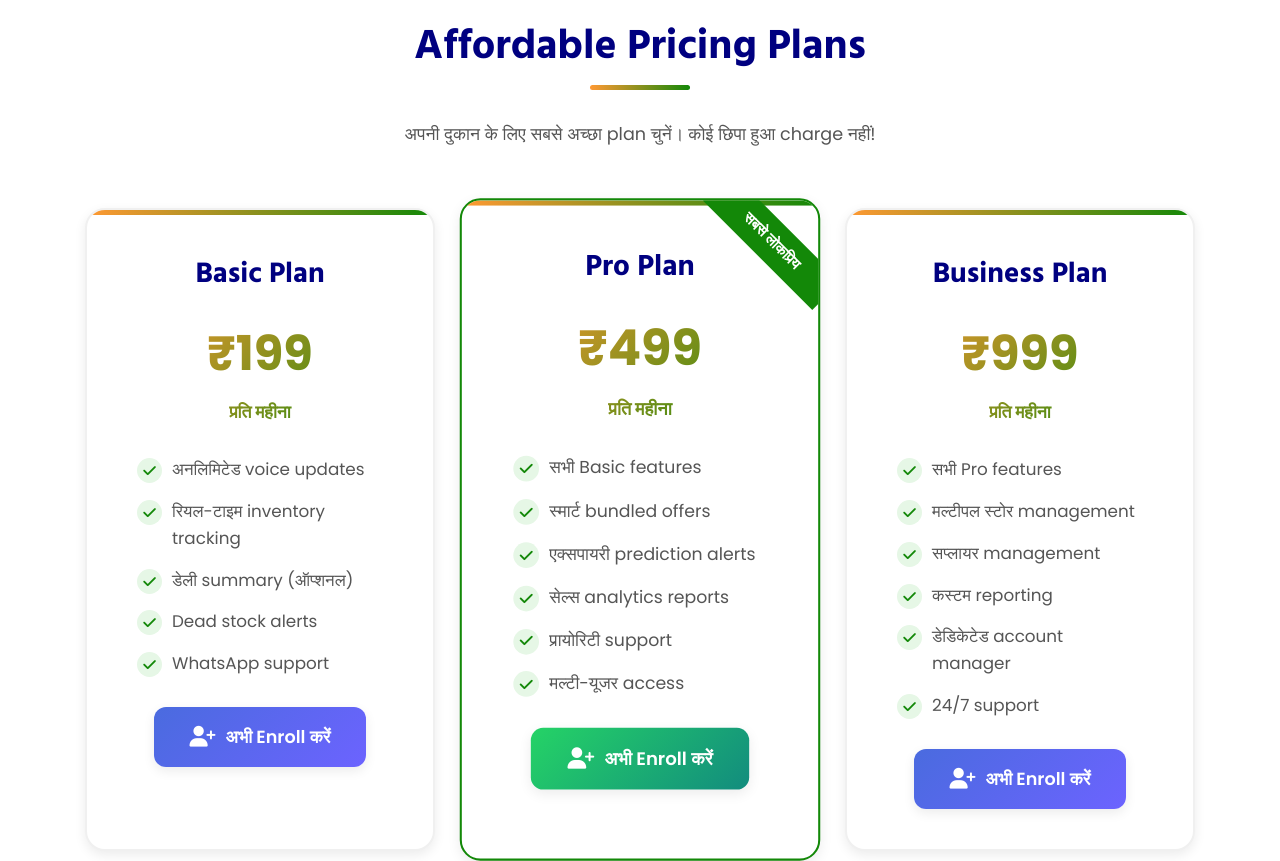
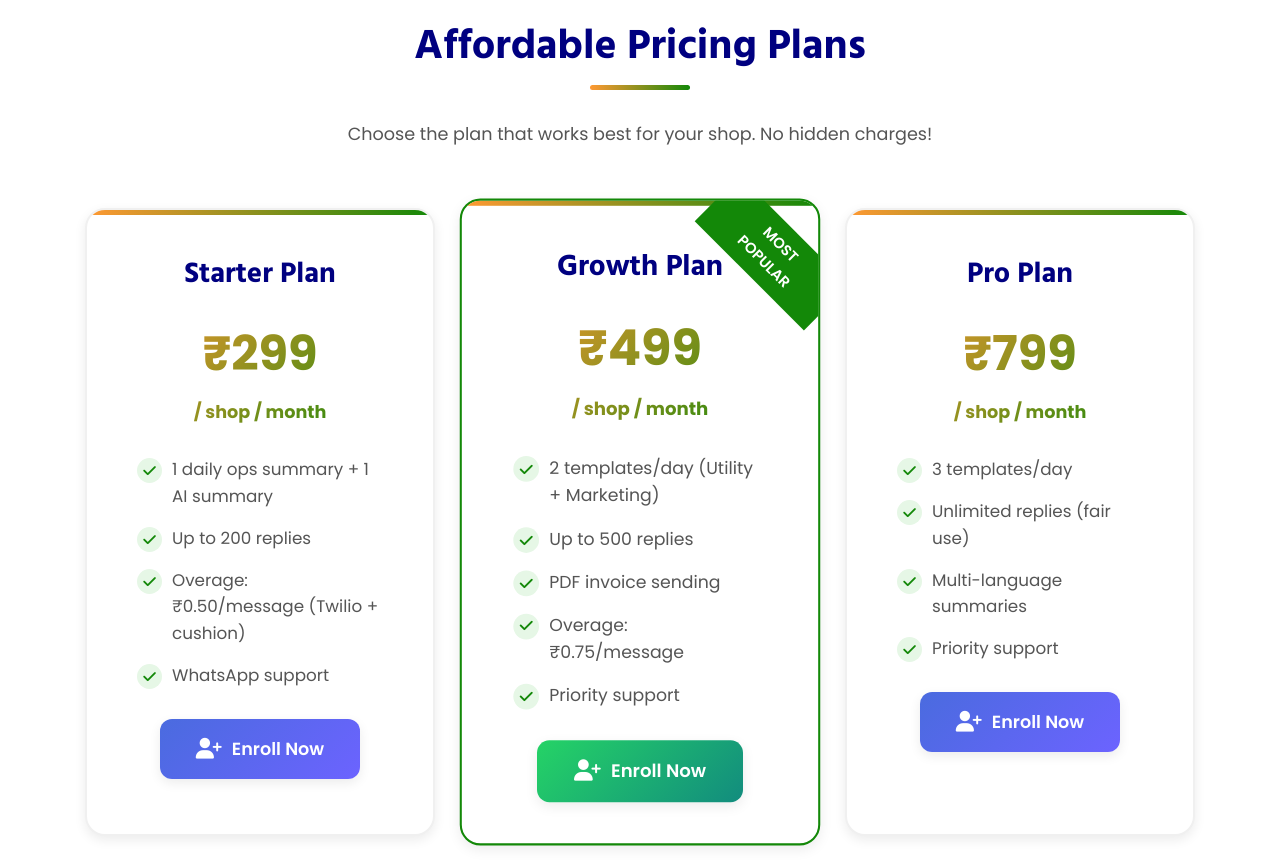
Before and after one commit to kansrakunal1992/deadStockAlertWAIndia, a website: page public/index.html in a window 1280 px wide. Shown: the part 2860-3721 px from the top of the page. Drawn offline with Linux system fonts and the light colour scheme.

Commit message:
Update index.html

```diff
--- a/public/index.html
+++ b/public/index.html
@@ -1299,62 +1299,59 @@
     </section>
 
     <!-- Pricing Section -->
+
 <section class="pricing" id="pricing">
   <div class="section-title">
-            <h2 data-translate="pricingTitle">Affordable Pricing Plans</h2>
-            <p data-translate="pricingSubtitle">Choose the plan that works best for your shop. No hidden charges!</p>
-        </div>
-
+    <h2>Affordable Pricing Plans</h2>
+    <p>Choose the plan that works best for your shop. No hidden charges!</p>
+  </div>
   <div class="pricing-cards">
     <div class="pricing-card">
-                <h3 data-translate="basicPlan">Basic Plan</h3>
-                <div class="price">₹199<span data-translate="perMonth">per month</span></div>
+      <h3>Starter Plan</h3>
+      <div class="price">₹299<span> / shop / month</span></div>
       <ul class="pricing-features">
-                    <li data-translate="feature1">Unlimited voice updates</li>
-                    <li data-translate="feature2">Real-time inventory tracking</li>
-                    <li data-translate="feature3">Daily summary (opt-in)</li>
-                    <li data-translate="feature4">Dead stock alerts</li>
-                    <li data-translate="feature5">WhatsApp support</li>
+        <li>1 daily ops summary + 1 AI summary</li>
+        <li>Up to 200 replies</li>
+        <li>Overage: ₹0.50/message (Twilio + cushion)</li>
+        <li>WhatsApp support</li>
       </ul>
       <a href="#" class="btn btn-enroll enroll-pricing">
-                    <i class="fas fa-user-plus"></i> <span data-translate="pricingEnroll">Enroll Now</span>
+        <i class="fas fa-user-plus"></i> Enroll Now
       </a>
     </div>
 
     <div class="pricing-card popular">
-                <div class="popular-tag" data-translate="popularTag">MOST POPULAR</div>
-                <h3 data-translate="proPlan">Pro Plan</h3>
-                <div class="price">₹499<span data-translate="perMonth">per month</span></div>
+      <div class="popular-tag">MOST POPULAR</div>
+      <h3>Growth Plan</h3>
+      <div class="price">₹499<span> / shop / month</span></div>
       <ul class="pricing-features">
-                    <li data-translate="feature6">All Basic features</li>
-                    <li data-translate="feature7">Smart bundled offers</li>
-                    <li data-translate="feature8">Expiry prediction alerts</li>
-                    <li data-translate="feature9">Sales analytics reports</li>
-                    <li data-translate="feature10">Priority support</li>
-                    <li data-translate="feature11">Multi-user access</li>
+        <li>2 templates/day (Utility + Marketing)</li>
+        <li>Up to 500 replies</li>
+        <li>PDF invoice sending</li>
+        <li>Overage: ₹0.75/message</li>
+        <li>Priority support</li>
       </ul>
       <a href="#" class="btn btn-whatsapp enroll-pricing">
-                    <i class="fas fa-user-plus"></i> <span data-translate="pricingEnroll">Enroll Now</span>
+        <i class="fas fa-user-plus"></i> Enroll Now
       </a>
     </div>
 
     <div class="pricing-card">
-                <h3 data-translate="businessPlan">Business Plan</h3>
-                <div class="price">₹999<span data-translate="perMonth">per month</span></div>
+      <h3>Pro Plan</h3>
+      <div class="price">₹799<span> / shop / month</span></div>
       <ul class="pricing-features">
-                    <li data-translate="feature12">All Pro features</li>
-                    <li data-translate="feature13">Multiple store management</li>
-                    <li data-translate="feature14">Supplier management</li>
-                    <li data-translate="feature15">Custom reporting</li>
-                    <li data-translate="feature16">Dedicated account manager</li>
-                    <li data-translate="feature17">24/7 support</li>
+        <li>3 templates/day</li>
+        <li>Unlimited replies (fair use)</li>
+        <li>Multi-language summaries</li>
+        <li>Priority support</li>
       </ul>
       <a href="#" class="btn btn-enroll enroll-pricing">
-                    <i class="fas fa-user-plus"></i> <span data-translate="pricingEnroll">Enroll Now</span>
+        <i class="fas fa-user-plus"></i> Enroll Now
       </a>
     </div>
   </div>
 </section>
+
 
     <!-- Testimonials -->
     <section class="testimonials" id="testimonials">
```
Lines whose indentation alone changed are shown as unchanged.
